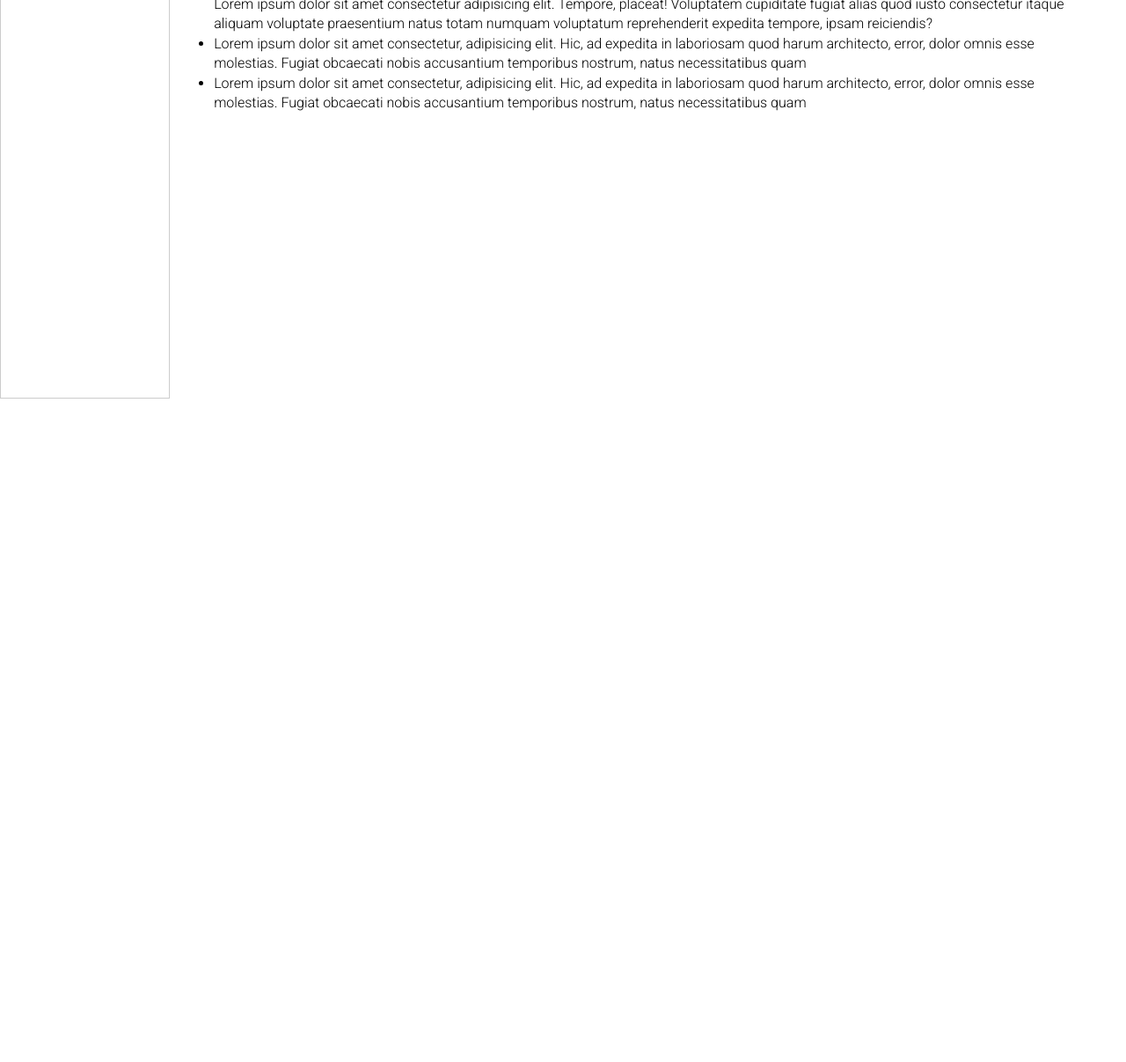
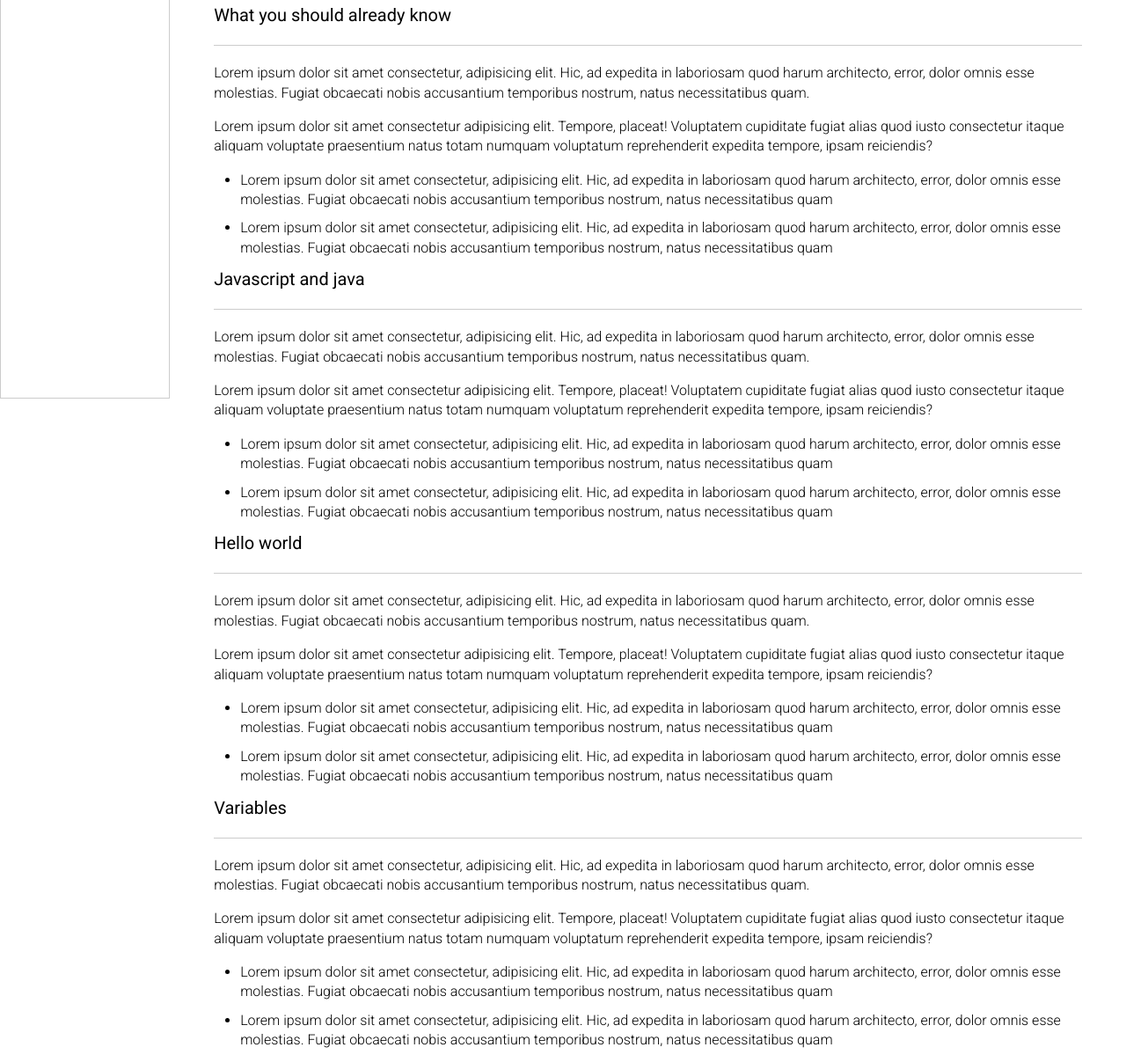
Before and after one commit to RAKESHRAIGAR/HTML-CSS-WITH-10-Project, a plain HTML site: page Project 8/index.html in a window 1280 px wide. Shown: the part 347-1554 px from the top of the page at 88% size. Before the commit the page ends 800 px from the top, so only its background shows below. Drawn offline with Linux system fonts and the light colour scheme.

Commit message:
added css

```diff
--- a/Project 8/index.html
+++ b/Project 8/index.html
@@ -43,7 +43,40 @@
         </article>
        </section>
        <section id="#what_you_should_already_know">
-        <h2>Introduction</h2>
+        <h2>What you should already know</h2>
+        <article>
+            <p>Lorem ipsum dolor sit amet consectetur, adipisicing elit. Hic, ad expedita in laboriosam quod harum architecto, error, dolor omnis esse molestias. Fugiat obcaecati nobis accusantium temporibus nostrum, natus necessitatibus quam.</p>
+            <p>Lorem ipsum dolor sit amet consectetur adipisicing elit. Tempore, placeat! Voluptatem cupiditate fugiat alias quod iusto consectetur itaque aliquam voluptate praesentium natus totam numquam voluptatum reprehenderit expedita tempore, ipsam reiciendis?</p>
+            <ul>
+                <li>Lorem ipsum dolor sit amet consectetur, adipisicing elit. Hic, ad expedita in laboriosam quod harum architecto, error, dolor omnis esse molestias. Fugiat obcaecati nobis accusantium temporibus nostrum, natus necessitatibus quam</li>
+                <li>Lorem ipsum dolor sit amet consectetur, adipisicing elit. Hic, ad expedita in laboriosam quod harum architecto, error, dolor omnis esse molestias. Fugiat obcaecati nobis accusantium temporibus nostrum, natus necessitatibus quam</li>
+            </ul>
+        </article>
+       </section>
+       <section id="#Javascript_and_java">
+        <h2>Javascript and java</h2>
+        <article>
+            <p>Lorem ipsum dolor sit amet consectetur, adipisicing elit. Hic, ad expedita in laboriosam quod harum architecto, error, dolor omnis esse molestias. Fugiat obcaecati nobis accusantium temporibus nostrum, natus necessitatibus quam.</p>
+            <p>Lorem ipsum dolor sit amet consectetur adipisicing elit. Tempore, placeat! Voluptatem cupiditate fugiat alias quod iusto consectetur itaque aliquam voluptate praesentium natus totam numquam voluptatum reprehenderit expedita tempore, ipsam reiciendis?</p>
+            <ul>
+                <li>Lorem ipsum dolor sit amet consectetur, adipisicing elit. Hic, ad expedita in laboriosam quod harum architecto, error, dolor omnis esse molestias. Fugiat obcaecati nobis accusantium temporibus nostrum, natus necessitatibus quam</li>
+                <li>Lorem ipsum dolor sit amet consectetur, adipisicing elit. Hic, ad expedita in laboriosam quod harum architecto, error, dolor omnis esse molestias. Fugiat obcaecati nobis accusantium temporibus nostrum, natus necessitatibus quam</li>
+            </ul>
+        </article>
+       </section>
+       <section id="#Hello world">
+        <h2>Hello world</h2>
+        <article>
+            <p>Lorem ipsum dolor sit amet consectetur, adipisicing elit. Hic, ad expedita in laboriosam quod harum architecto, error, dolor omnis esse molestias. Fugiat obcaecati nobis accusantium temporibus nostrum, natus necessitatibus quam.</p>
+            <p>Lorem ipsum dolor sit amet consectetur adipisicing elit. Tempore, placeat! Voluptatem cupiditate fugiat alias quod iusto consectetur itaque aliquam voluptate praesentium natus totam numquam voluptatum reprehenderit expedita tempore, ipsam reiciendis?</p>
+            <ul>
+                <li>Lorem ipsum dolor sit amet consectetur, adipisicing elit. Hic, ad expedita in laboriosam quod harum architecto, error, dolor omnis esse molestias. Fugiat obcaecati nobis accusantium temporibus nostrum, natus necessitatibus quam</li>
+                <li>Lorem ipsum dolor sit amet consectetur, adipisicing elit. Hic, ad expedita in laboriosam quod harum architecto, error, dolor omnis esse molestias. Fugiat obcaecati nobis accusantium temporibus nostrum, natus necessitatibus quam</li>
+            </ul>
+        </article>
+       </section>
+       <section id="#Variables">
+        <h2>Variables</h2>
         <article>
             <p>Lorem ipsum dolor sit amet consectetur, adipisicing elit. Hic, ad expedita in laboriosam quod harum architecto, error, dolor omnis esse molestias. Fugiat obcaecati nobis accusantium temporibus nostrum, natus necessitatibus quam.</p>
             <p>Lorem ipsum dolor sit amet consectetur adipisicing elit. Tempore, placeat! Voluptatem cupiditate fugiat alias quod iusto consectetur itaque aliquam voluptate praesentium natus totam numquam voluptatum reprehenderit expedita tempore, ipsam reiciendis?</p>
--- a/Project 8/style.css
+++ b/Project 8/style.css
@@ -43,3 +43,32 @@ main{
     padding: 50px;
     max-width: 1200px;
 }
+section article{
+    font-size: 16px;
+    display: flex;
+    flex-direction: column;
+    gap: 16px;
+}
+section h2{
+    font-size: 20px;
+    border-bottom: 1px solid #ccc;
+    margin-bottom: 20px;
+    padding-bottom: 20px;
+    font-weight: 400;
+}
+section article ul{
+    margin-left: 30px;
+}
+section article ul li{
+    margin-bottom: 10px;
+}
+@media(max-width: 480px){
+    body {
+        flex-direction: column;
+    }
+    header{
+        height:200px;
+        overflow: hidden;
+        overflow-y: scroll;
+    }
+}
```
